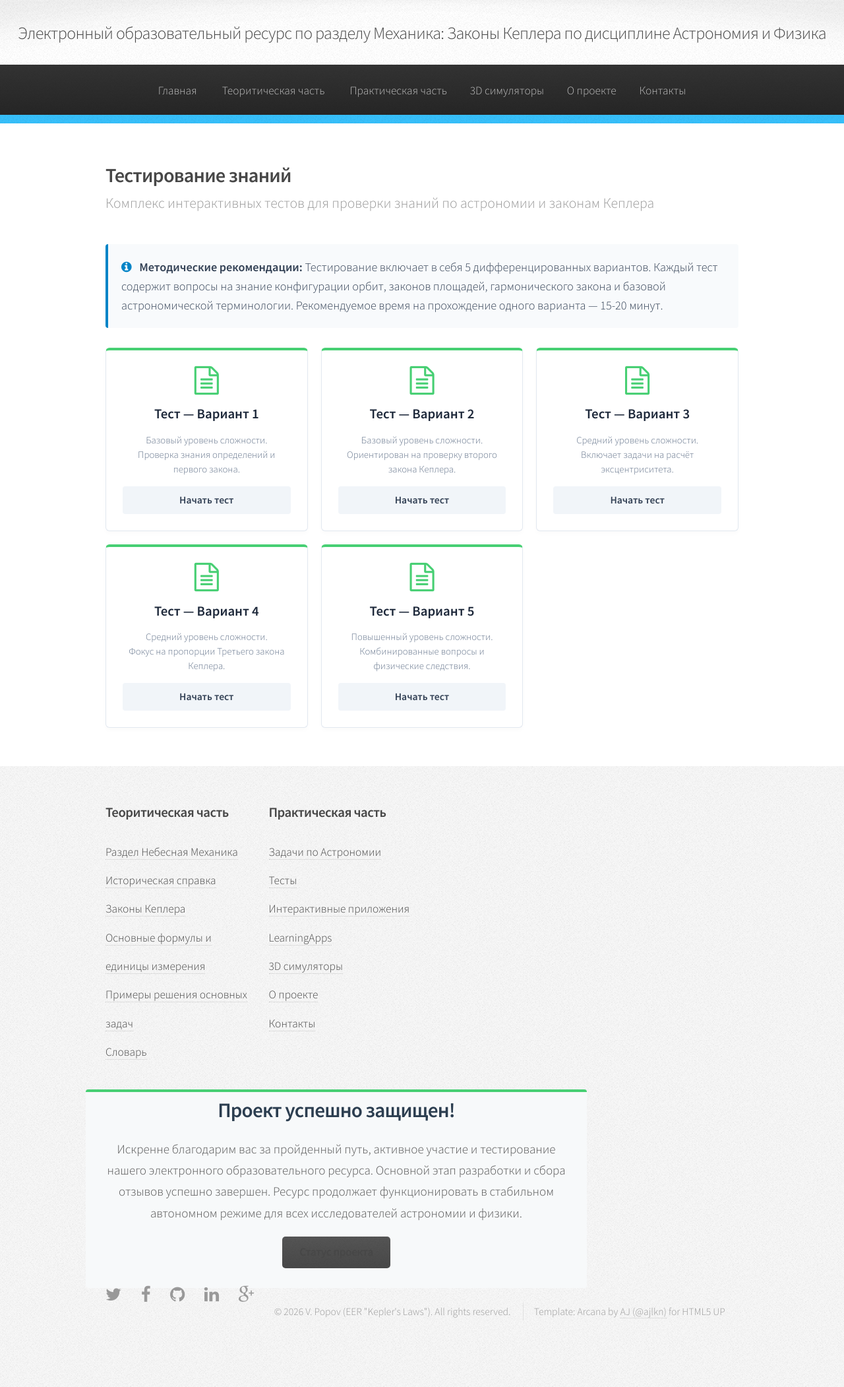
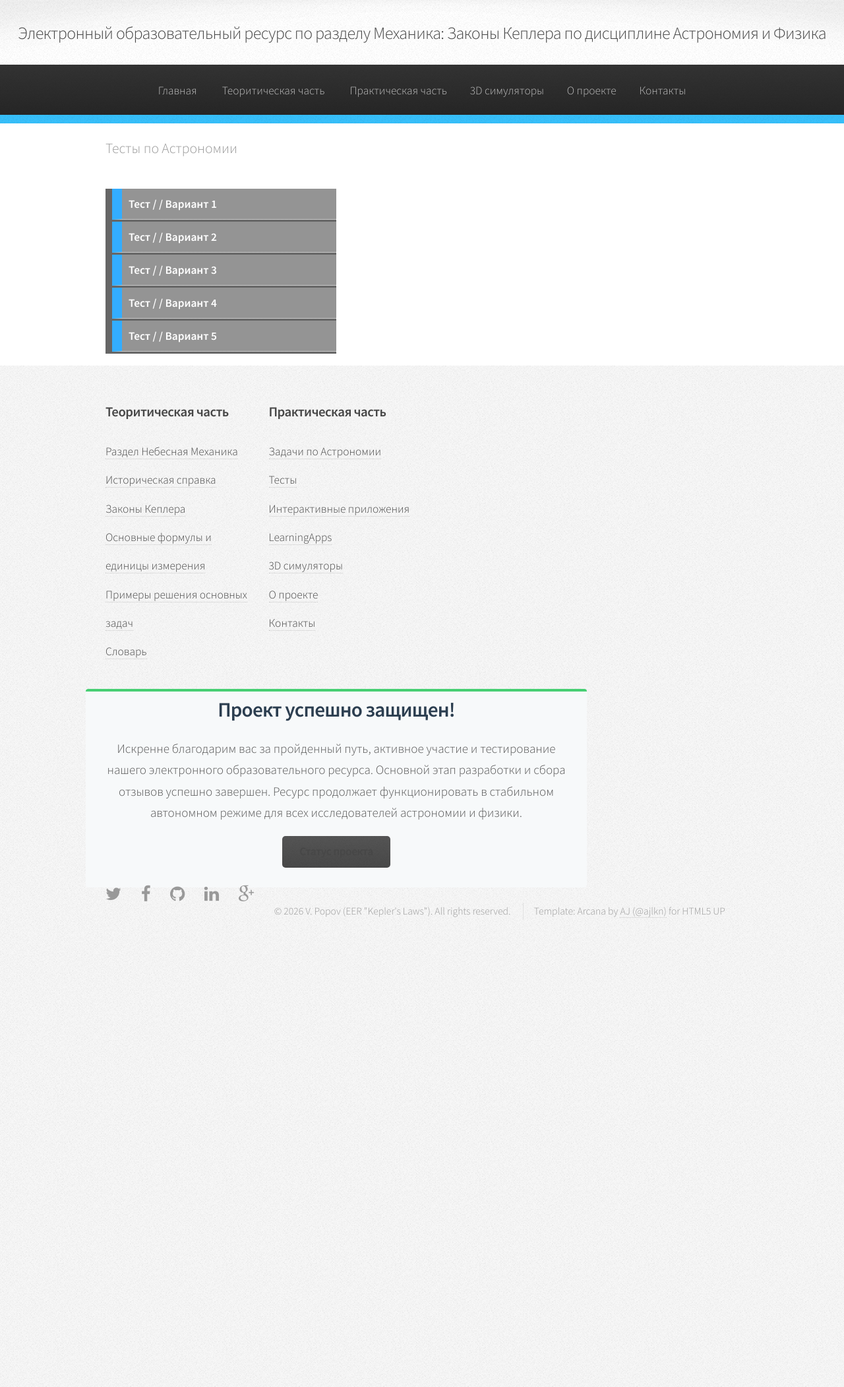
Before and after one commit to VlPop/VlPop.github.io, a Jekyll site: the page built from 2P_Practic_test.html, in a window 1280 px wide. Shown: the whole page at 66% size. Built offline with Jekyll 4.4.1, drawn with Linux system fonts in a browser that asks for light colours; after the commit the page ends 1495 px from its top, so only the background shows below that.

Commit message:
Update 2P_Practic_test.html

```diff
--- a/2P_Practic_test.html
+++ b/2P_Practic_test.html
@@ -2,67 +2,6 @@
 title: Arcana
 layout: default
 ---
-
-<!-- Фирменные стили для интерактивного раздела тестов -->
-<style>
-	.test-grid {
-		display: grid;
-		grid-template-columns: repeat(auto-fill, minmax(280px, 1fr));
-		gap: 20px;
-		margin: 30px 0 40px 0;
-	}
-	.test-card {
-		background: #ffffff;
-		border: 1px solid #e2e8f0;
-		border-top: 4px solid #47cf73;
-		padding: 25px;
-		border-radius: 6px;
-		box-shadow: 0 4px 6px rgba(0,0,0,0.02);
-		text-align: center;
-		transition: all 0.3s ease;
-		text-decoration: none !important;
-		display: flex;
-		flex-direction: column;
-		justify-content: space-between;
-	}
-	.test-card:hover {
-		transform: translateY(-5px);
-		box-shadow: 0 12px 20px rgba(0,0,0,0.08);
-		border-color: #47cf73;
-	}
-	.test-card h4 {
-		color: #1e293b;
-		margin: 10px 0;
-		font-size: 1.2em;
-		font-weight: bold;
-	}
-	.test-meta {
-		font-size: 0.85em;
-		color: #64748b;
-		margin-bottom: 15px;
-		line-height: 1.5;
-	}
-	.test-btn {
-		background: #f1f5f9;
-		color: #334155;
-		padding: 8px 16px;
-		border-radius: 4px;
-		font-size: 0.9em;
-		font-weight: bold;
-		transition: all 0.2s ease;
-	}
-	.test-card:hover .test-btn {
-		background: #47cf73;
-		color: #ffffff;
-	}
-	.instruction-box {
-		background: #f8fafc;
-		border-left: 4px solid #0284c7;
-		padding: 20px;
-		margin-bottom: 30px;
-		border-radius: 4px;
-	}
-</style>
 
 <!-- Main -->
 	<section class="wrapper style1">
@@ -70,76 +9,52 @@ layout: default
 			<div id="content">
 
 				<!-- Content -->
-			<article style="max-width: 1000px; margin: 0 auto;">
+
+					<article>
 						<header>
-					<h2>Тестирование знаний</h2>
-					<p>Комплекс интерактивных тестов для проверки знаний по астрономии и законам Кеплера</p>
+<header>
+<p>Тесты по Астрономии</p>
+    <meta charset="utf-8">
+    <title>Название документа</title>
+    <style>
+      #navbar {
+        margin: 0;
+        padding: 0;
+        list-style-type: none;
+        width: 350px;
+      }
+      #navbar li {
+        border-left: 10px solid #666;
+        border-bottom: 3px solid #666;
+      }
+      #navbar a {
+        background-color: #949494;
+        color: #fff;
+        padding: 10px;
+        text-decoration: none;
+        font-weight: bold;
+        border-left: 15px solid #33ADFF;
+        display: block;
+      }
+    </style>
 			</header>
 
-				<!-- Методические указания -->
-				<div class="instruction-box">
-					<p style="font-size: 1.05em; line-height: 1.6; color: #334155; margin-bottom: 0;">
-						<i class="fa fa-info-circle" style="color: #0284c7; margin-right: 8px;"></i>
-						<strong>Методические рекомендации:</strong> Тестирование включает в себя 5 дифференцированных вариантов. Каждый тест содержит вопросы на знание конфигурации орбит, законов площадей, гармонического закона и базовой астрономической терминологии. Рекомендуемое время на прохождение одного варианта — 15-20 минут.
-					</p>
-				</div>
+  <body>
 
-				<!-- СЕТКА ИНТЕРАКТИВНЫХ ВАРИАНТОВ ТЕСТОВ -->
-				<div class="test-grid">
+    <ul id="navbar">
+      <li><a href="/2P_Practic_test_1">Тест /  /  Вариант 1 </a></li>
+      <li><a href="/2P_Practic_test_2">Тест /  /  Вариант 2 </a></li>
+      <li><a href="/2P_Practic_test_3">Тест /  /  Вариант 3 </a></li>
+      <li><a href="/2P_Practic_test_4">Тест /  /  Вариант 4 </a></li>
+	<li><a href="/2P_Practic_test_5">Тест /  /  Вариант 5 </a></li>
+    </ul>
 
-					<!-- Вариант 1 -->
-					<a href="{{ site.baseurl }}/2P_test_v1" class="test-card">
-						<div>
-							<i class="fa fa-file-text-o" style="font-size: 2.5em; color: #47cf73;"></i>
-							<h4>Тест — Вариант 1</h4>
-							<p class="test-meta">Базовый уровень сложности.<br>Проверка знания определений и первого закона.</p>
-						</div>
-						<span class="test-btn">Начать тест</span>
-					</a>
+  </body>
+</html>
 
-					<!-- Вариант 2 -->
-					<a href="{{ site.baseurl }}/2P_test_v2" class="test-card">
-						<div>
-							<i class="fa fa-file-text-o" style="font-size: 2.5em; color: #47cf73;"></i>
-							<h4>Тест — Вариант 2</h4>
-							<p class="test-meta">Базовый уровень сложности.<br>Ориентирован на проверку второго закона Кеплера.</p>
-						</div>
-						<span class="test-btn">Начать тест</span>
-					</a>
+						</header>
+					</article>
 
-					<!-- Вариант 3 -->
-					<a href="{{ site.baseurl }}/2P_test_v3" class="test-card">
-						<div>
-							<i class="fa fa-file-text-o" style="font-size: 2.5em; color: #47cf73;"></i>
-							<h4>Тест — Вариант 3</h4>
-							<p class="test-meta">Средний уровень сложности.<br>Включает задачи на расчёт эксцентриситета.</p>
-						</div>
-						<span class="test-btn">Начать тест</span>
-					</a>
-
-					<!-- Вариант 4 -->
-					<a href="{{ site.baseurl }}/2P_test_v4" class="test-card">
-						<div>
-							<i class="fa fa-file-text-o" style="font-size: 2.5em; color: #47cf73;"></i>
-							<h4>Тест — Вариант 4</h4>
-							<p class="test-meta">Средний уровень сложности.<br>Фокус на пропорции Третьего закона Кеплера.</p>
-						</div>
-						<span class="test-btn">Начать тест</span>
-					</a>
-
-					<!-- Вариант 5 -->
-					<a href="{{ site.baseurl }}/2P_test_v5" class="test-card">
-						<div>
-							<i class="fa fa-file-text-o" style="font-size: 2.5em; color: #47cf73;"></i>
-							<h4>Тест — Вариант 5</h4>
-							<p class="test-meta">Повышенный уровень сложности.<br>Комбинированные вопросы и физические следствия.</p>
-						</div>
-						<span class="test-btn">Начать тест</span>
-					</a>
-
-				</div>
-
-			</article>
 			</div>
 		</div>
 	</section>
```
Lines whose indentation alone changed are shown as unchanged.
